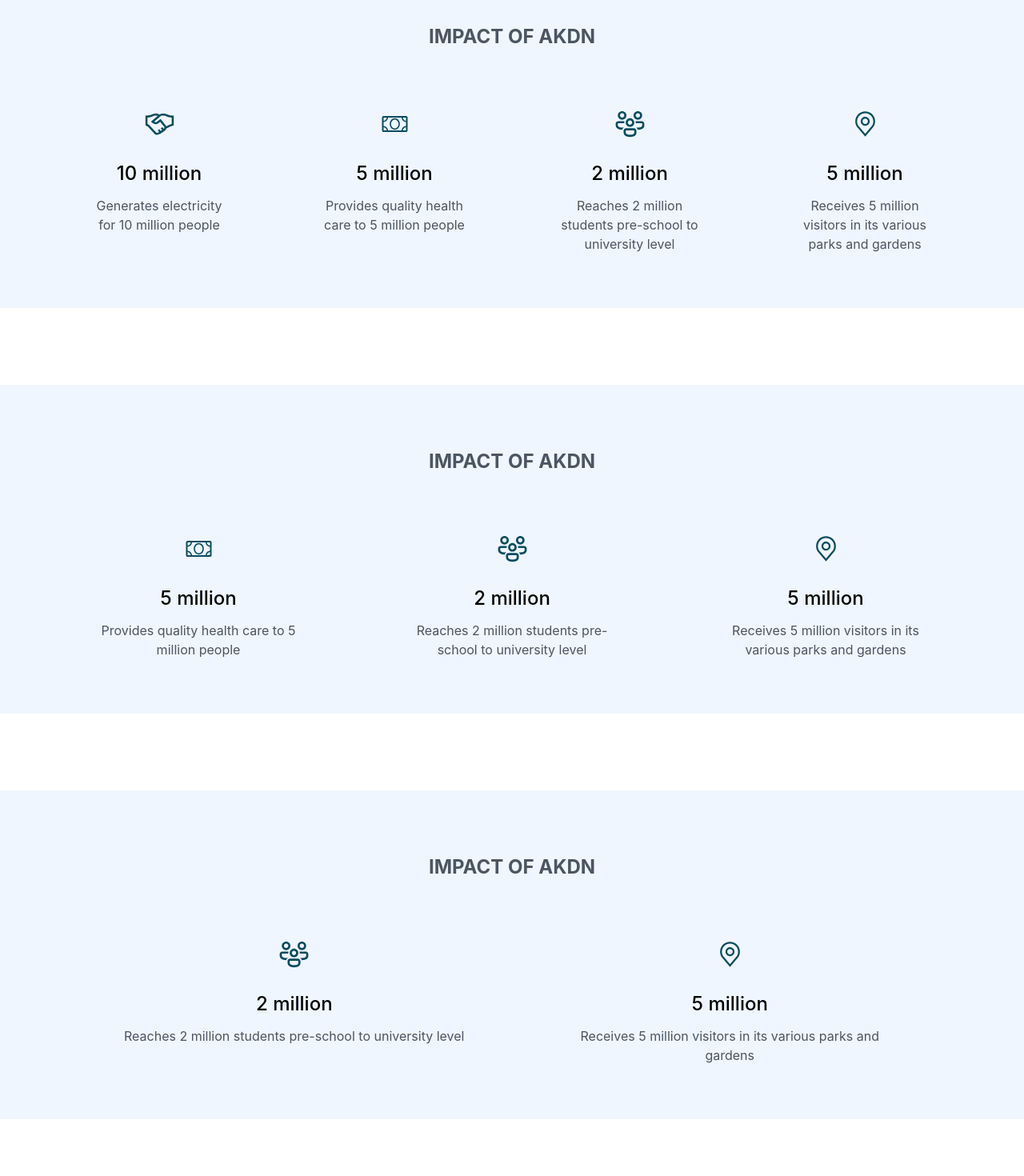
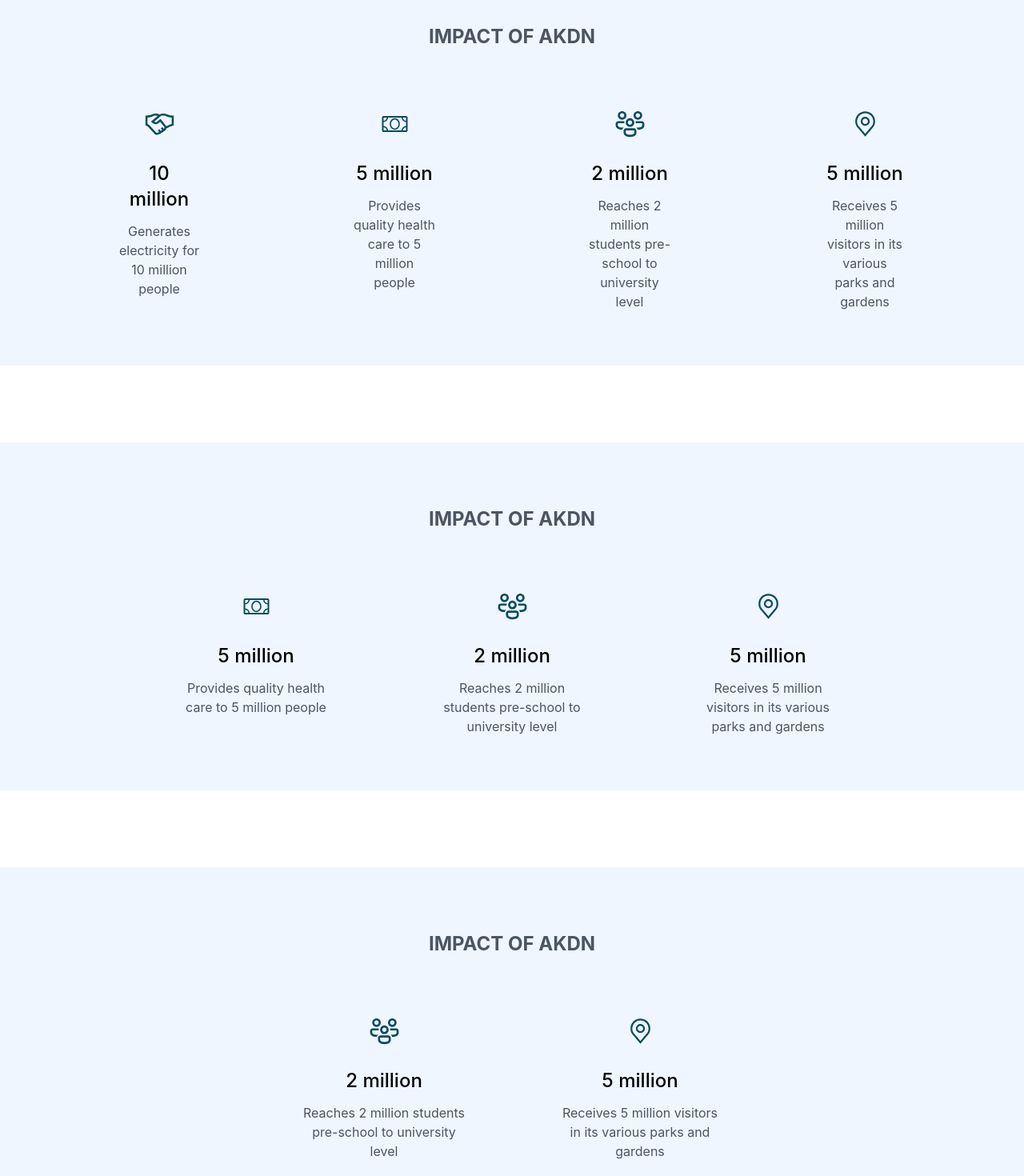
Before and after one commit to Arsalan31/my-project1, a React (Create React App) app: page /Akdn in a window 1280 px wide. Shown: the part 920-2390 px from the top of the page at 80% size. Built offline with nearby package versions, Linux system fonts and the light colour scheme; what tailwindcss-rtl would draw is missing.

Commit message:
Update Impact.js

```diff
--- a/src/Components/Impact.js
+++ b/src/Components/Impact.js
@@ -123,7 +123,7 @@ function Impact(props) {
                         {
                             slidesData.map((Impact) => {
                                 return (
-                                    <div class="lg:w-1/4 p-4 lg:px-14 w-full lg:border-e-2 border-gray-400 border-opacity-60 flex flex-col text-center items-center">
+                                    <div class="lg:w-1/4 p-4 lg:px-24 w-full lg:border-e-2 border-gray-400 border-opacity-60 flex flex-col text-center items-center">
                                         <div>{Impact.img}</div>
                                         <div className="text-center font-medium text-2xl text-black mt-7">{Impact.title}</div>
                                         <div className="mt-3 text-base font-normal text-gray-600 text-center">{Impact.subTitle}</div>
@@ -144,7 +144,7 @@ function Impact(props) {
                         {
                             slidesData1.map((Impact) => {
                                 return (
-                                    <div class="lg:w-1/3 p-4 lg:px-14 w-full flex flex-col lg:border-e-2 border-gray-400 border-opacity-60 text-center items-center">
+                                    <div class="max-w-xs p-4 lg:px-16 w-full flex flex-col lg:border-e-2 border-gray-400 border-opacity-60 text-center items-center">
                                         <div>{Impact.img}</div>
                                         <div className="text-center font-medium text-2xl text-black mt-7">{Impact.title}</div>
                                         <div className="mt-3 text-base font-normal text-gray-600 text-center">{Impact.subTitle}</div>
@@ -165,7 +165,7 @@ function Impact(props) {
                         {
                             slidesData2.map((Impact) => {
                                 return (
-                                    <div class="lg:w-1/2 p-4 lg:px-14 w-full flex flex-col lg:border-e-2 border-gray-400 border-opacity-60 text-center items-center">
+                                    <div class="p-4 lg:px-14 max-w-xs w-full flex flex-col lg:border-e-2 border-gray-400 border-opacity-60 text-center items-center">
                                         <div>{Impact.img}</div>
                                         <div className="text-center font-medium text-2xl text-black mt-7">{Impact.title}</div>
                                         <div className="mt-3 text-base font-normal text-gray-600 text-center">{Impact.subTitle}</div>
```
